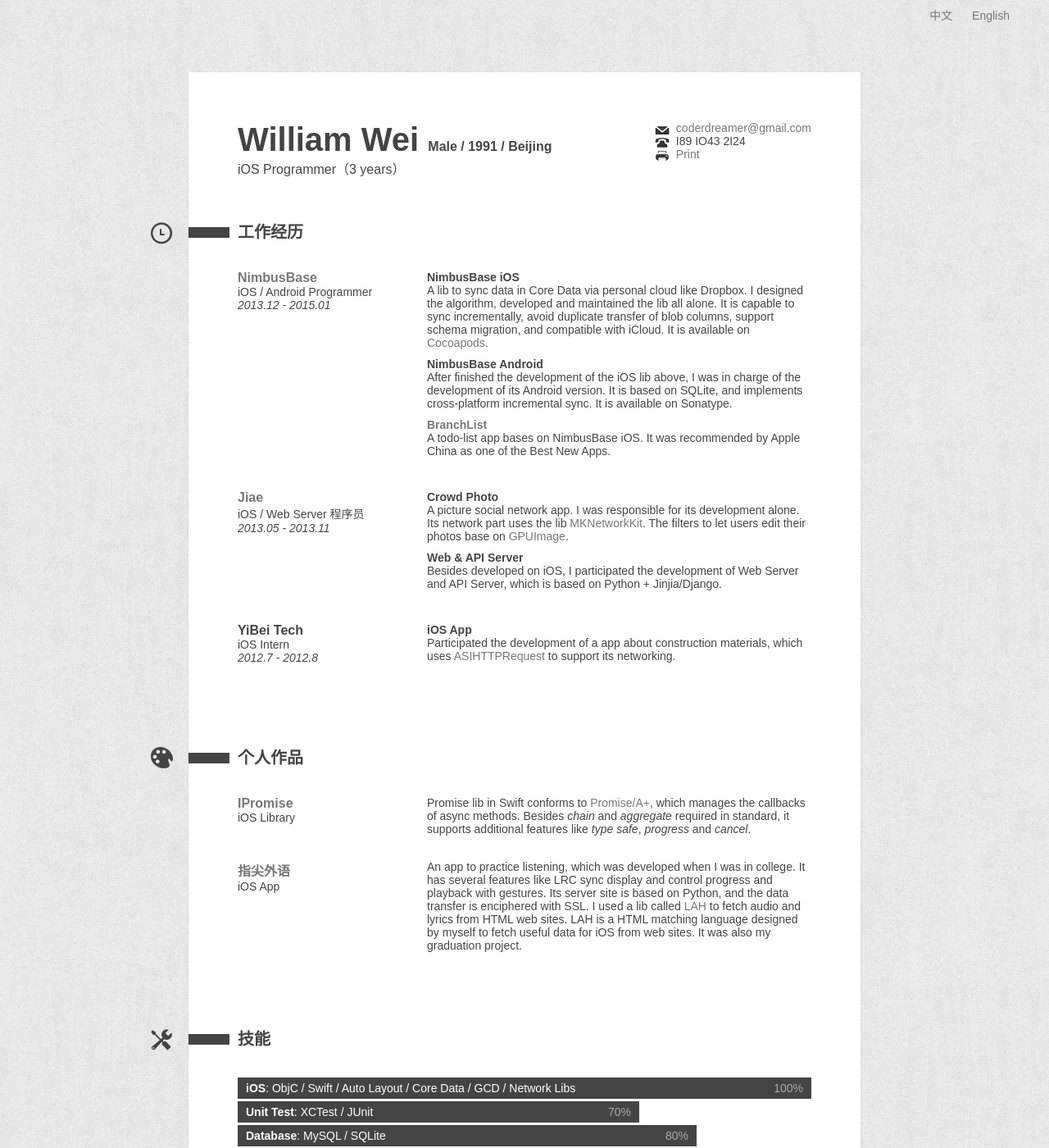
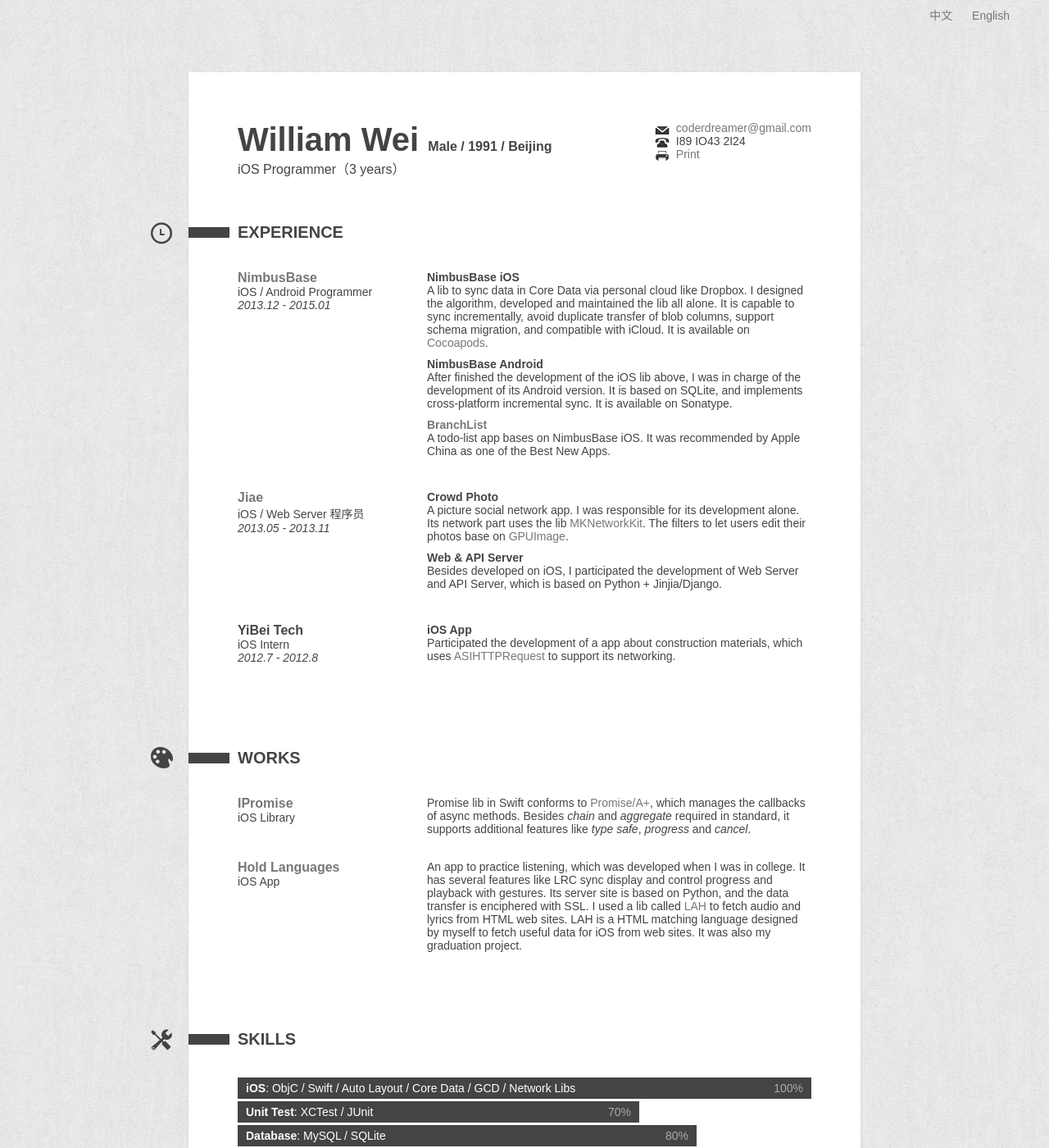
Before and after one commit to coppercash/coppercash.github.io, a Jekyll site: the page built from articles/resume/resume_en.md, in a window 1280 px wide and 1400 px high. Shown: the whole window at 82% size. Built offline with Jekyll 4.4.1, drawn with Linux system fonts in a browser that asks for light colours.

Commit message:
Fix some translation issues

```diff
--- a/articles/resume/resume_en.md
+++ b/articles/resume/resume_en.md
@@ -10,7 +10,7 @@ layout: resume
 + [Print](javascript:window.print())
 
 
-## 工作经历
+## EXPERIENCE
 
 + ### [NimbusBase](http://nimbusbase.com) *iOS / Android Programmer* <time>2013.12 - 2015.01</time>
   + #### NimbusBase iOS
@@ -32,16 +32,16 @@ layout: resume
 
 ---
 
-## 个人作品
+## WORKS
 
 + ### [IPromise](https://github.com/coppercash/IPromise) *iOS Library*
   Promise lib in Swift conforms to [Promise/A+](http://promises-aplus.github.com/promises-spec), which manages the callbacks of async methods. Besides *chain* and *aggregate* required in standard, it supports additional features like *type safe*, *progress* and *cancel*.
-+ ### [指尖外语](https://github.com/coppercash/HoldLanguages) *iOS App*
++ ### [Hold Languages](https://github.com/coppercash/HoldLanguages) *iOS App*
   An app to practice listening, which was developed when I was in college. It has several features like LRC sync display and control progress and playback with gestures. Its server site is based on Python, and the data transfer is enciphered with SSL. I used a lib called [LAH](https://github.com/coppercash/Lazy_API_with_HTML) to fetch audio and lyrics from HTML web sites. LAH is a HTML matching language designed by myself to fetch useful data for iOS from web sites. It was also my graduation project.
 
 ---
 
-## 技能
+## SKILLS
 
 + **iOS**: ObjC / Swift / Auto Layout / Core Data / GCD / Network Libs *100%*
 + **Unit Test**: XCTest / JUnit *70%*
```
Also changed, not shown: other parts of articles/resume/resume_en.md (+2 -2 lines).
